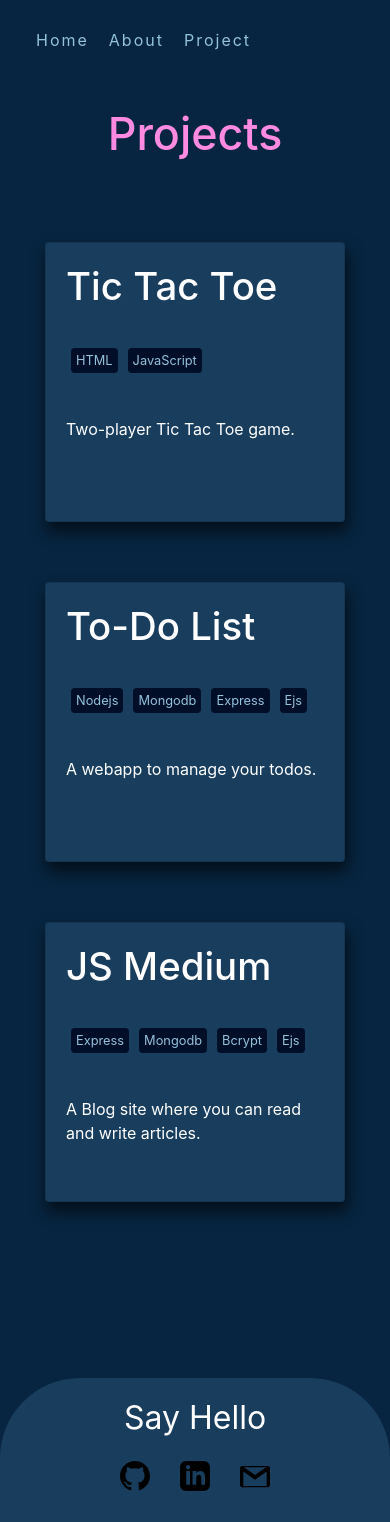
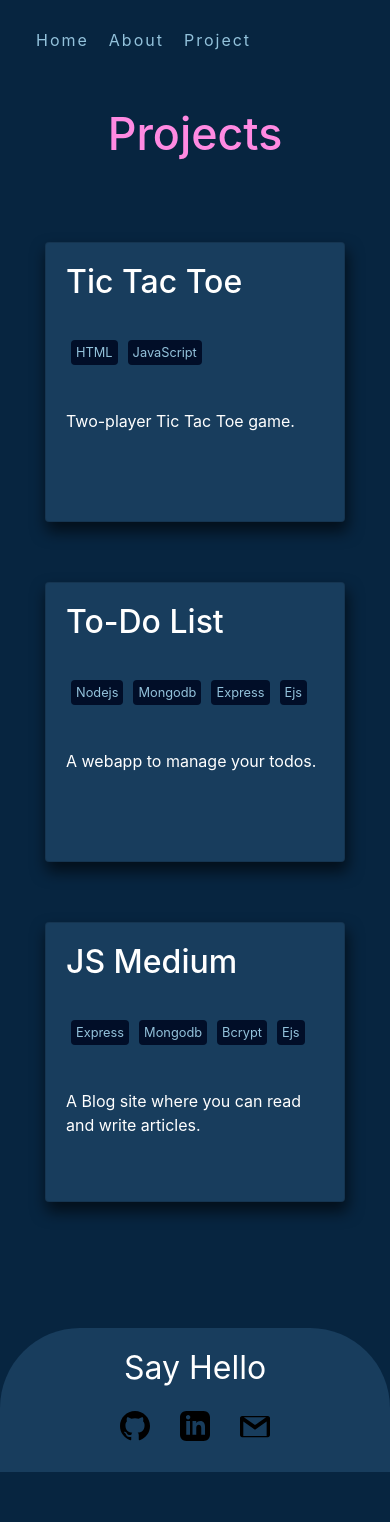
Before and after one commit to GLADI8R/Portfolio, a React (Create React App) app: page /project in a window 390 px wide. After the commit the page ends 1472 px from the top, so only its background shows below. Built offline with nearby package versions, Linux system fonts and the light colour scheme.

Commit message:
Add Responsive Behaviour

```diff
--- a/src/Components/Footer/Footer.scss
+++ b/src/Components/Footer/Footer.scss
@@ -1,16 +1,18 @@
 @import "../../Sass/styles.scss";
+@import "../../Sass/mixins.scss";
 
 footer {
-  position: absolute;
+  position: relative;
   margin-top: 50px;
   background-color: $lightBlue;
   padding: 1rem;
   width: 100%;
   left: 0;
-  margin-bottom: 0;
+  bottom: 0;
   display: block;
   border-top-left-radius: 80px;
   border-top-right-radius: 80px;
+  flex-shrink: 0;
 
   p {
     font-size: 2rem;
--- a/src/Components/Project/Project.scss
+++ b/src/Components/Project/Project.scss
@@ -1,4 +1,5 @@
 @import "../../Sass/styles.scss";
+@import "../../Sass/mixins.scss";
 
 //Project Section styling
 
@@ -7,6 +8,7 @@
     display: flex;
     flex-wrap: wrap;
     flex-direction: row;
+    justify-content: center;
 
     a {
       text-decoration: none;
@@ -31,6 +33,9 @@
 
       h3 {
         font-size: 2.4rem;
+        @include small {
+          font-size: 2rem;
+        }
       }
 
       p {
```
Also changed, not shown: 1 other file (tests, documents, lock files or other folders).
